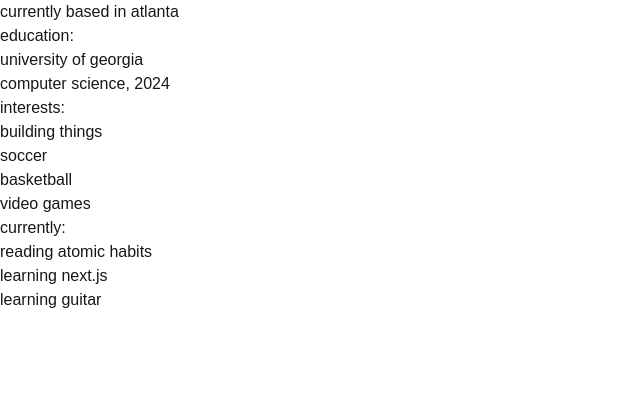
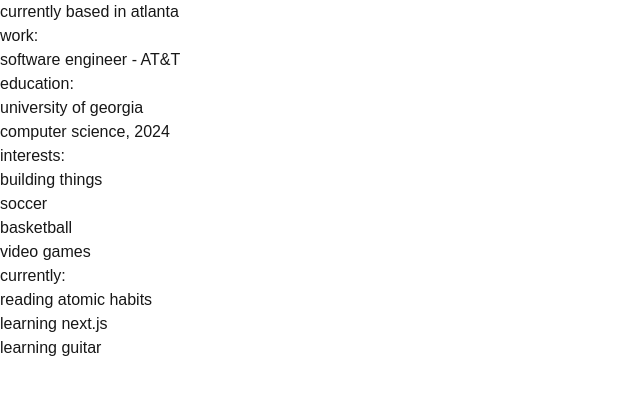
Before and after one commit to sameerfidai/web-app, a Next.js app: page /about in a window 1280 px wide. Shown: the top 394 px of the page, without its empty margins (0-640 px from the left). Built offline with nearby package versions, Linux system fonts and the light colour scheme.

Commit message:
add current work on about page

```diff
--- a/src/app/about/page.tsx
+++ b/src/app/about/page.tsx
@@ -4,6 +4,13 @@ export default function About() {
       <main className="flex flex-col gap-8 row-start-2 items-center sm:items-start">
         <div className="text-lg font-[family-name:var(--font-geist-mono)]">
           <p className="mb-8">currently based in atlanta</p>
+
+          <div className="mb-8">
+            <p>work:</p>
+            <ul className="list-inside mt-2 opacity-70">
+              <li>software engineer - AT&T</li>
+            </ul>
+          </div>
 
           <div className="mb-8">
             <p>education:</p>
```
